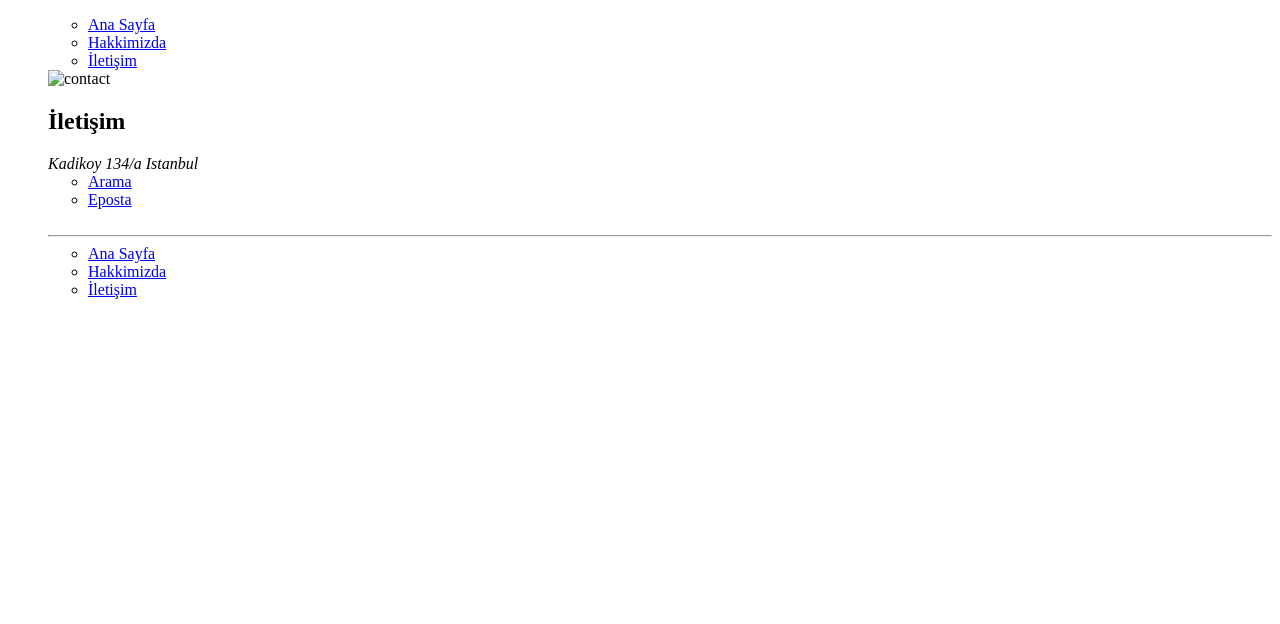
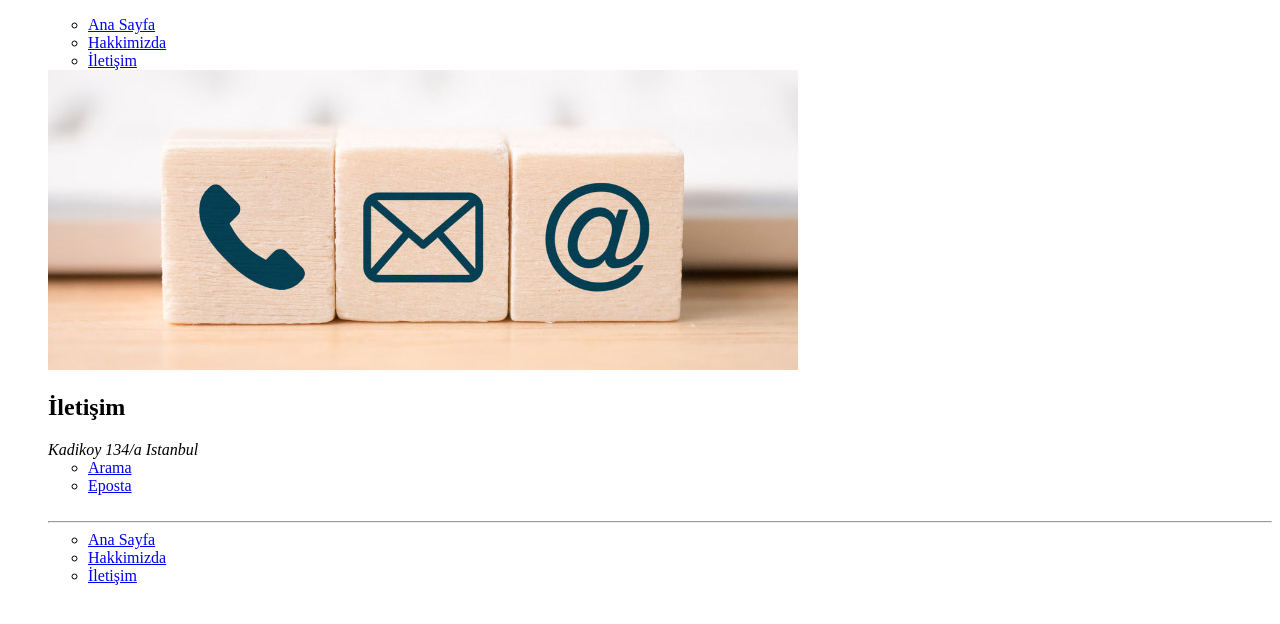
Before and after one commit to Ali-Cemshid/Odevvv, a plain HTML site: page contact.html in a window 1280 px wide. Drawn offline with Linux system fonts and the light colour scheme; the site is published under a folder, as on GitHub Pages, so addresses that start at the root find nothing.

Commit message:
guncellendi

```diff
--- a/contact.html
+++ b/contact.html
@@ -26,7 +26,7 @@
 <!-- Content - Start -->
 <section>
     <!-- Article - Start -->
-    <img src="/img/contact.jpg" alt="contact">
+    <img src="img/contact.jpg" alt="contact">
     <article>
         <h2>İletişim</h2>
         <address>Kadikoy 134/a Istanbul</address>
```
